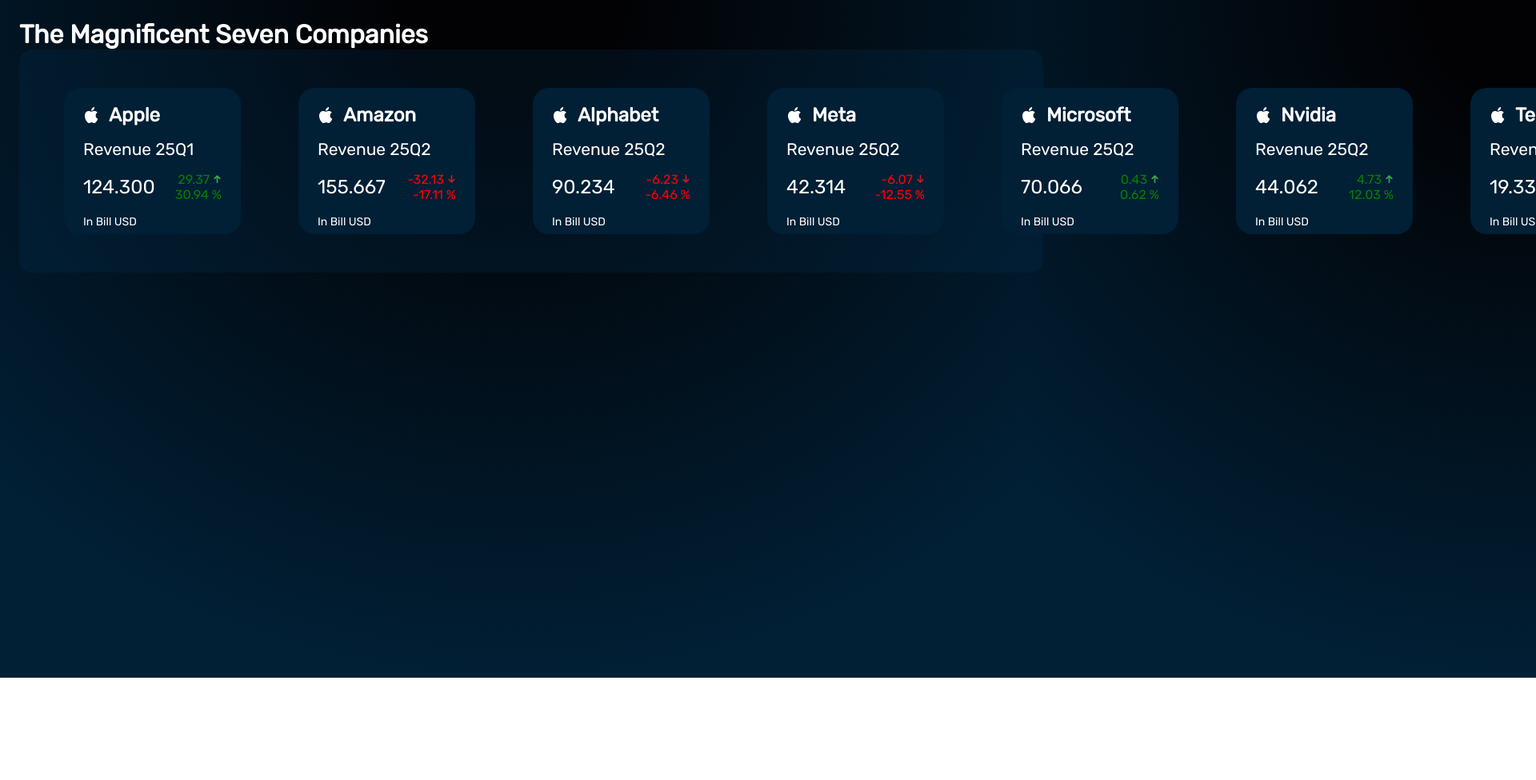
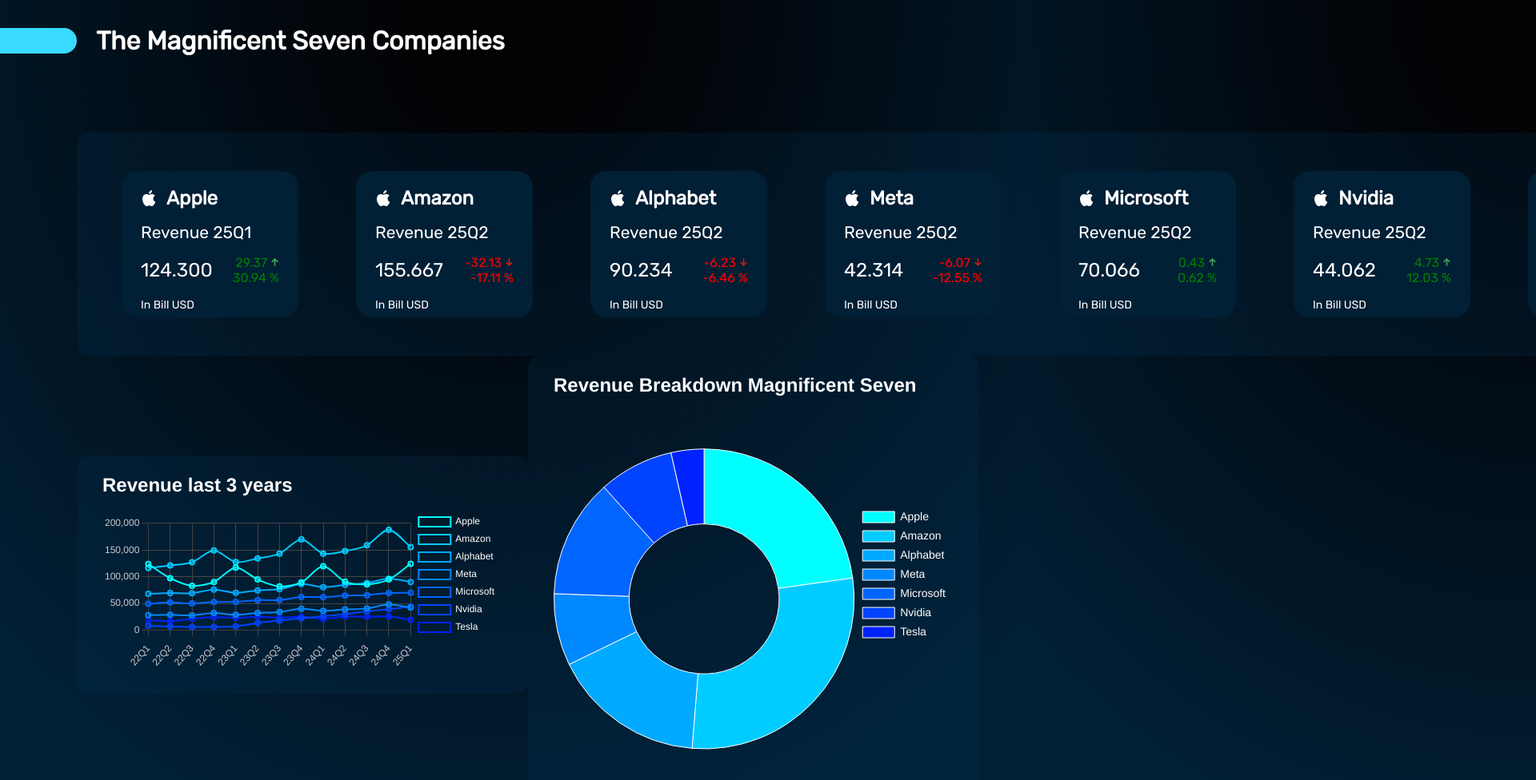
Before and after one commit to Hummner/-MagnificentSeven, a Vue app: page / in a window 1280 px wide. Shown: the top 976 px of the page at 80% size, 1920 px wide, since content can reach past the window. Before the commit the page ends 848 px from the top, so only its background shows below. Built offline with nearby package versions, Linux system fonts and the light colour scheme.

Commit message:
new diagramms Line and Doughnut

```diff
--- a/src/App.vue
+++ b/src/App.vue
@@ -1,8 +1,14 @@
 <template>
+  <header>
+    <div class="placeholder"></div>
+    <h1>The Magnificent Seven Companies</h1>
+  </header>
+  <main>
+
     <BaseCard class="basecard-upside">
 
 
-    <div class="basecard-upside"  v-for="(item, index) in 7" :key="quarter[index]"  >
+      <div class="basecard-upside" v-for="(item, index) in 7" :key="quarter[index]">
         <SmallCard :index="index" class="small-card">
         </SmallCard>
 
@@ -10,18 +16,42 @@
 
     </BaseCard>
 
+    <div class="middle-diagramms">
+
+      <BaseCard class="line-chart">
+        <LineCharts>
+
+        </LineCharts>
+      </BaseCard>
+
+      <BaseCard>
+        <Doughnut>
+
+        </Doughnut>
+      </BaseCard>
+    </div>
+
+
+  </main>
+
+
 
 </template>
 
 <script>
 import BaseCard from './components/BaseCard.vue';
-import SmallCard from  './components/SmallCard.vue';
+import SmallCard from './components/SmallCard.vue';
+import LineCharts from './components/LineCharts.vue';
+import Doughnut from './components/Doughnut.vue';
+
 
 export default {
   name: 'App',
   components: {
     BaseCard,
-    SmallCard
+    SmallCard,
+    LineCharts,
+    Doughnut
   },
   data() {
     return {
@@ -46,11 +76,43 @@
   background: radial-gradient(71.11% 100% at 50% 0%, #020204 14.6%, #011F35 100%);
   width: 100vw;
   min-height: 100vh;
-  padding: 24px;
+
+}
+
+.middle-diagramms {
+  display: flex;
+  align-items: center;
+
 }
 
 li {
-  color:white;
+  color: white;
+}
+
+header {
+  display: flex;
+  align-items: center;
+  gap: 24px;
+  padding-top: 32px;
+}
+
+main {
+  padding: 96px;
+}
+
+.placeholder {
+  background-color: #39DAFF;
+  width: 96px;
+  border-radius: 0 50px 50px 0;
+  height: 32px;
+}
+
+.line-chart {
+  width: 500px;
+}
+
+h1 {
+  color: white;
 }
 
 
--- a/src/components/BaseCard.vue
+++ b/src/components/BaseCard.vue
@@ -1,5 +1,4 @@
 <template>
-    <h1>The Magnificent Seven Companies</h1>
     <div class="card">
         <!-- Slot für beliebigen Inhalt -->
         <slot></slot>
@@ -19,12 +18,11 @@
     padding: 24px 32px;
     display: flex;
     gap: 24px;
+    width: fit-content;
 
 }
 
-h1 {
-    color: white;
-}
+
 
 p {
     color: white;
--- /dev/null
+++ b/src/components/Doughnut.vue
@@ -0,0 +1,88 @@
+<template>
+    <canvas ref="doughnutCanvas"></canvas>
+</template>
+
+<script>
+import {
+    Chart,
+    ArcElement,
+    DoughnutController,
+    Tooltip,
+    Legend,
+    Title
+} from 'chart.js';
+import { stockService } from '@/services/stockService';
+
+Chart.register(ArcElement, DoughnutController, Tooltip, Legend, Title);
+
+export default {
+    name: 'RevenueBreakdown',
+    data() {
+        return {
+            dataAll: []
+        }
+    },
+    async mounted() {
+        const ctx = this.$refs.doughnutCanvas.getContext('2d');
+        this.dataAll = await stockService.renderData();
+
+
+        const latestIndex = this.dataAll[0].revenue.length - 1;
+
+        const labels = this.dataAll.map(c => c.name);
+        const data = this.dataAll.map(c =>
+            parseFloat(c.revenue[latestIndex].replace(',', ''))
+        );
+
+        const backgroundColors = ['#00ffff', '#00ccff', '#00aaff', '#0088ff', '#0066ff', '#0044ff', '#0022ff']
+
+        new Chart(ctx, {
+            type: 'doughnut',
+            data: {
+                labels,
+                datasets: [
+                    {
+                        label: 'Revenue',
+                        data,
+                        backgroundColor: backgroundColors,
+                        borderWidth: 1
+                    }
+                ]
+            },
+            options: {
+                plugins: {
+                    title: {
+                        display: true,
+                        text: 'Revenue Breakdown Magnificent Seven',
+                        color: '#fff',
+                        textAlign: 'left',
+                        align: 'start', // = linksbündig
+                        font: {
+                            size: 24,
+                            weight: 'bold'
+                        },
+                        padding: {
+                            bottom: 32
+                        }
+                    },
+                    legend: {
+                        position: 'right',
+                        labels: {
+                            color: '#fff',
+                            font: {
+                                size: 14
+                            }
+                        }
+                    }
+                }
+            }
+        });
+    }
+};
+</script>
+
+<style scoped>
+canvas {
+    height: 500px;
+}
+</style>
--- /dev/null
+++ b/src/components/LineCharts.vue
@@ -0,0 +1,104 @@
+<template>
+    <canvas ref="chartCanvas"></canvas>
+</template>
+
+<script>
+import {
+    Chart,
+    LineController,
+    LineElement,
+    PointElement,
+    LinearScale,
+    Title,
+    CategoryScale,
+    Tooltip,
+    Legend
+} from 'chart.js';
+import { stockService } from '@/services/stockService';
+
+Chart.register(LineController, LineElement, PointElement, LinearScale, Title, CategoryScale, Tooltip, Legend);
+
+export default {
+    name: 'LineChart',
+    data() {
+        return {
+            colors: ['#00ffff', '#00ccff', '#00aaff', '#0088ff', '#0066ff', '#0044ff', '#0022ff'],
+            dataAll: []
+        };
+    },
+    async mounted() {
+        const ctx = this.$refs.chartCanvas.getContext('2d');
+        this.dataAll = await stockService.renderData();
+
+        const datasets = this.dataAll.map((company, i) => ({
+            label: company.name,
+            data: company.revenue
+                .slice(-13) // nur die letzten 13 Werte
+                .map(r => parseFloat(r.replace(',', ''))),
+            borderColor: this.colors[i % this.colors.length],
+            backgroundColor: 'transparent',
+            borderWidth: 2,
+            tension: 0.3
+        }));
+
+        console.log(datasets);
+
+
+        new Chart(ctx, {
+            type: 'line',
+            data: {
+                labels: ["22Q1", "22Q2", "22Q3", "22Q4", "23Q1", "23Q2", "23Q3", "23Q4", "24Q1", "24Q2", "24Q3", "24Q4", "25Q1"],
+                datasets
+            },
+            options: {
+                responsive: false,
+                plugins: {
+                    legend: {
+                        position: 'right',
+                        labels: {
+                            color: '#fff'
+                        }
+                    },
+                    title: {
+                        display: true,
+                        text: 'Revenue last 3 years',
+                        color: '#fff',
+                        textAlign: 'left',
+                        align: 'start', // = linksbündig
+                        font: {
+                            size: 24,
+                            weight: 'bold'
+                        },
+                        padding: {
+                            bottom: 32
+                        }
+                    }
+                },
+                scales: {
+                    x: {
+                        ticks: {
+                            color: '#ccc',
+                            padding: 8,
+                            rotation: 45           // Drehen der Beschriftung
+                        },
+                        grid: { color: '#444' },
+
+                    },
+                    y: {
+                        ticks: { color: '#ccc' },
+                        grid: { color: '#444' },
+                        beginAtZero: true
+                    }
+                }
+            }
+        });
+    }
+};
+</script>
+
+<style scoped>
+canvas {
+    height: 500px;
+    width: 500px;
+}
+</style>
--- a/src/components/SmallCard.vue
+++ b/src/components/SmallCard.vue
@@ -39,7 +39,6 @@
     },
     async created() {
         this.dataAll = await stockService.renderData();
-        console.log("Das ist das array: ", this.dataAll);
 
 
     },
```
Lines whose indentation alone changed are shown as unchanged.
